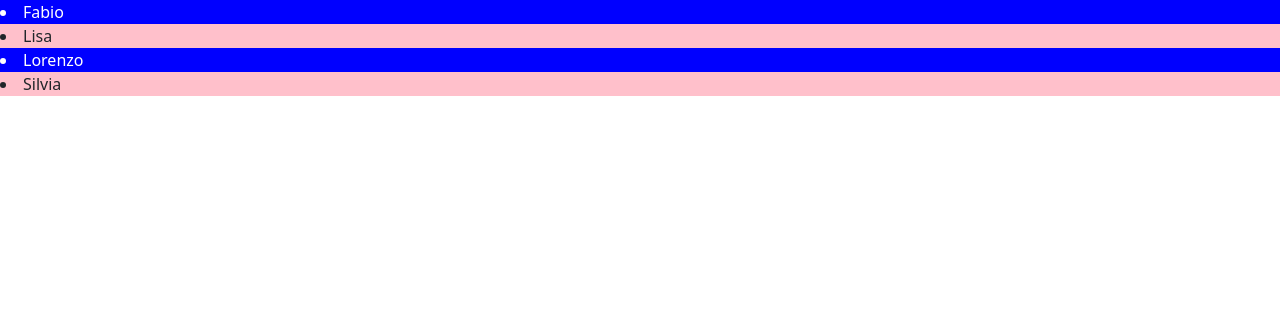
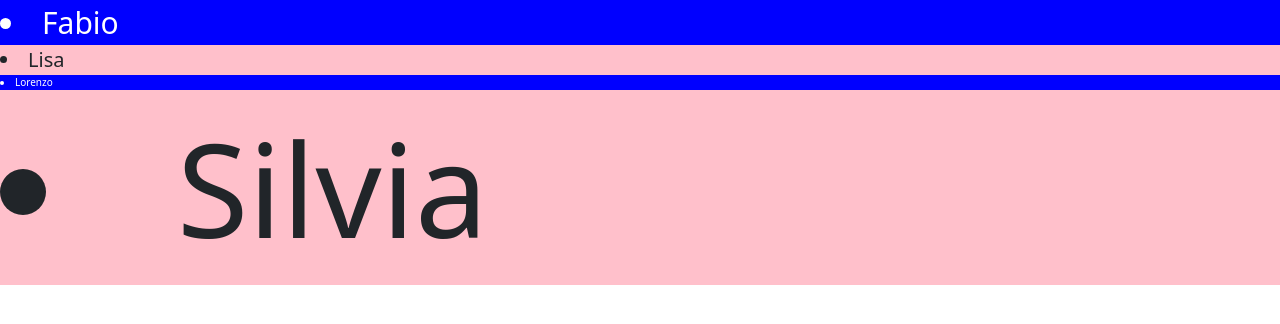
Before and after one commit to frame88/recap.2, an Angular app: page / in a window 1280 px wide. Shown: the top 324 px of the page. Built offline with nearby package versions, Linux system fonts and the light colour scheme.

Commit message:
Inline Styling

```diff
--- a/src/app/app.component.ts
+++ b/src/app/app.component.ts
@@ -1,4 +1,3 @@
-// Versione 1
 import { Component } from '@angular/core';
 
 @Component({
@@ -6,22 +5,17 @@ import { Component } from '@angular/core';
   template: `
     <li
       *ngFor="let user of users"
-      [ngClass]="{
-        'male': user.gender === 'M',
-        'female': user.gender === 'F'
-      }"
+      [style.color]="user.gender === 'M' ? 'white' : null"
+      [style.backgroundColor]="user.gender === 'M' ? 'blue' : 'pink'"
+      [style.fontSize.px]="user.age"
     >{{user.name}}</li>
-  `,
-  styles: [`
-    .male { background-color: blue; color: white}
-    .female { background-color: pink }
-  `]
+  `
 })
 export class AppComponent {
   users = [
-    { id: 1, name: 'Fabio', gender: 'M' },
-    { id: 2, name: 'Lisa', gender: 'F' },
-    { id: 3, name: 'Lorenzo', gender: 'M' },
-    { id: 4, name: 'Silvia', gender: 'F' }
+    { id: 1, name: 'Fabio', gender: 'M', age: 30 },
+    { id: 2, name: 'Lisa', gender: 'F', age: 20 },
+    { id: 3, name: 'Lorenzo', gender: 'M', age: 10 },
+    { id: 4, name: 'Silvia', gender: 'F', age: 130 }
   ];
 }
```
